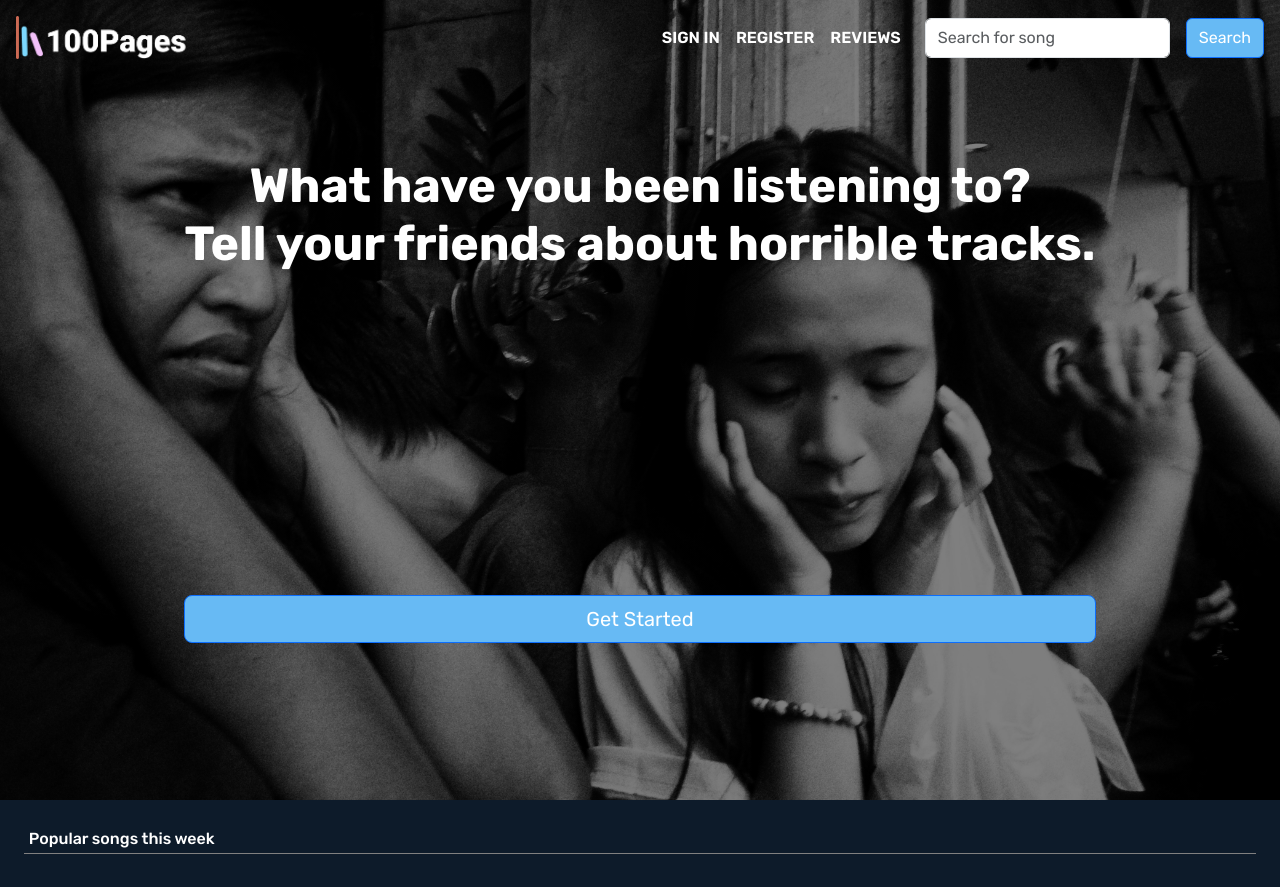
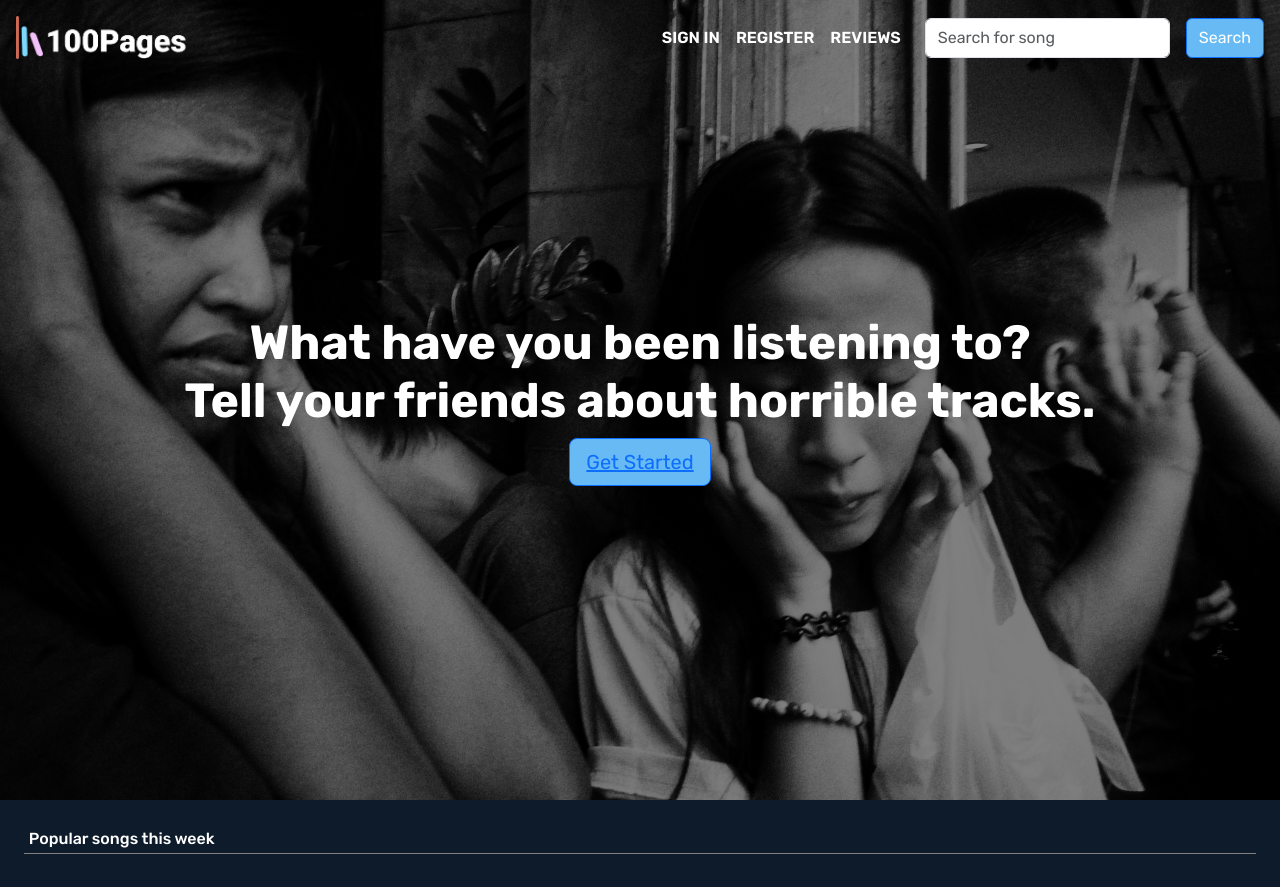
Before and after one commit to AvuMdunyelwa/100Pages, a Flask app: page / in a window 1280 px wide. Shown: the top 887 px of the page. Run offline with Flask 3, Linux system fonts and the light colour scheme; data comes from the database, SQL or seed files in the repository; parts of the project's set-up code (start-up, migrations or seed data) failed here and were passed over; some libraries are stand-ins or nearby versions.

Commit message:
Fix button structure in hero section

```diff
--- a/templates/index.html
+++ b/templates/index.html
@@ -1,13 +1,13 @@
 {% extends 'layout.html' %}
 {% block content%}
   <!-- hero section -->
-            <section class="container-fluid p-0" id="hero-section">
+            <section class="container-fluid p-0" id="hero-section" style="justify-items: center; align-content: center;">
 
                     <h1>
                         What have you been listening to?<br>
                         Tell your friends about horrible tracks.
                     </h1>
-                    <button class="btn btn-primary btn-lg" type="submit" style="background-color: #67BAF4;" href='/login'><a>Get Started</a></button>
+                    <button class="btn btn-primary btn-lg" type="submit" style="background-color: #67BAF4;"><a href="/login">Get Started</a></button>
 
             </section>
 
```
